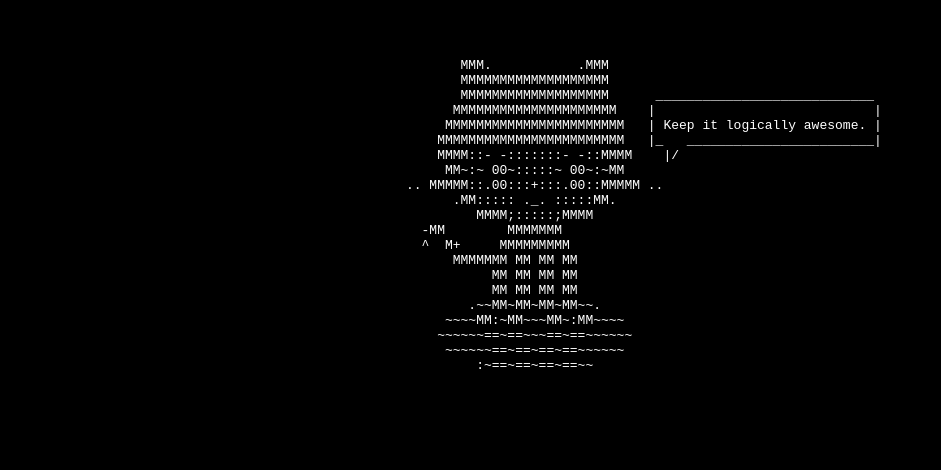
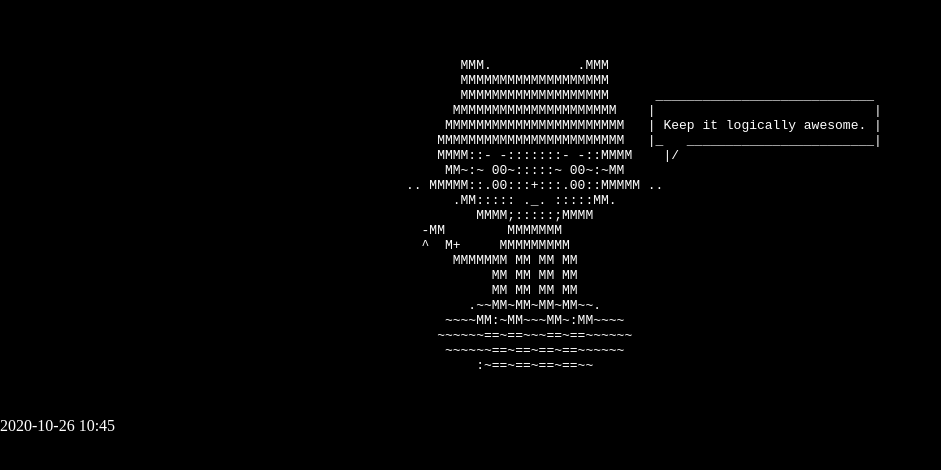
Before and after one commit to imjohnbo/octozen-waypoint, a website: page site/index.html in a window 1280 px wide. Shown: the part 262-732 px from the top of the page, without its empty margins (0-941 px from the left). Drawn offline with Linux system fonts and the light colour scheme; no server answers.

Commit message:
style: fix color

```diff
--- a/site/index.html
+++ b/site/index.html
@@ -24,6 +24,9 @@
             margin-left: auto;
             margin-right: auto;
             margin-top: 25%;
+        }
+        p {
+            color: #fff;
         }
     </style>
 </head>
@@ -52,7 +55,7 @@
       ~~~~~~==~==~==~==~~~~~~
           :~==~==~==~==~~
     </pre>
-    <p>2020-10-26 9:45</p>
+    <p>2020-10-26 10:45</p>
     <script>
         // GET /zen
         (function () {
```
Also changed, not shown: 1 other file.
